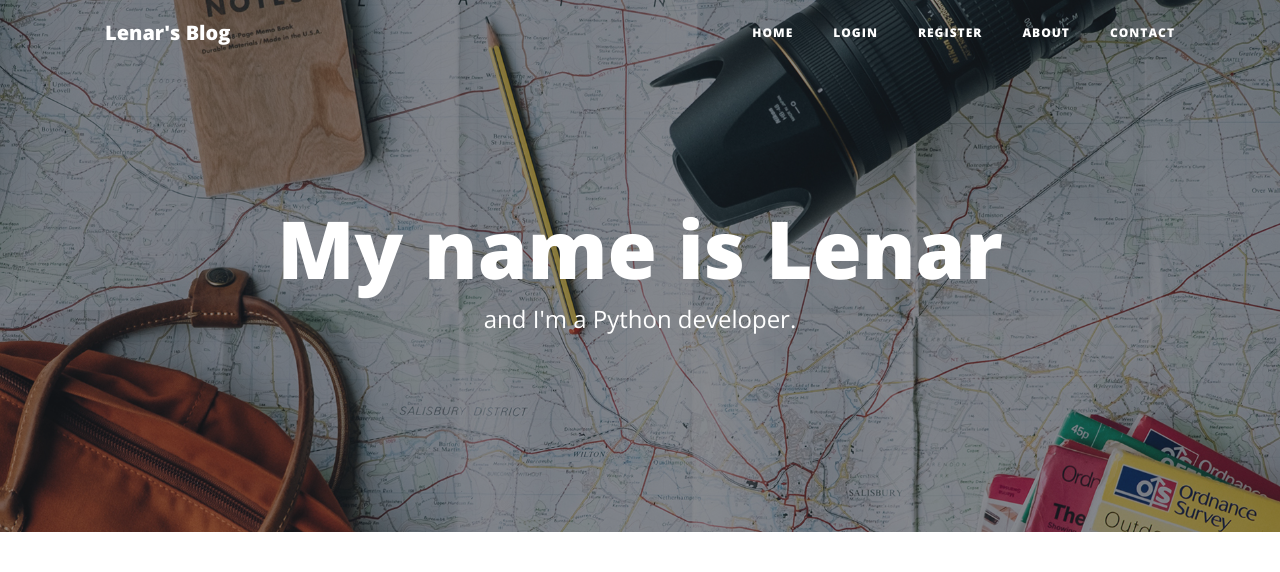
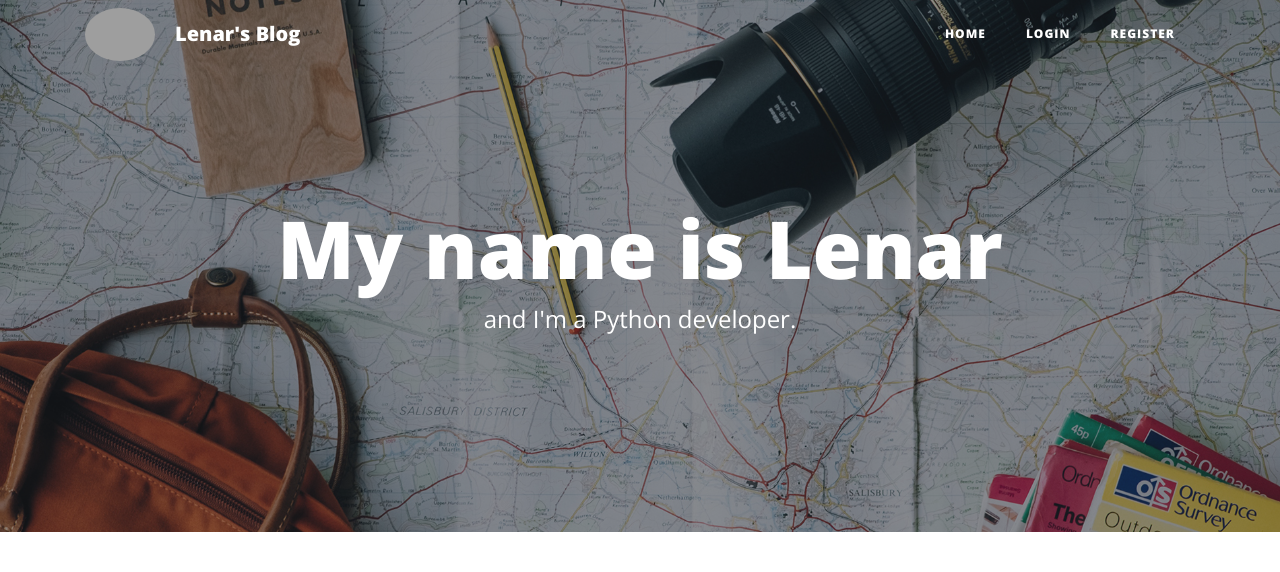
Before and after one commit to lenargasimov/blog, a Flask app: page /about in a window 1280 px wide. Shown: the top 572 px of the page. Run offline with Flask 2, Linux system fonts and the light colour scheme; some libraries are stand-ins or nearby versions; grey boxes are pictures that could not be loaded.

Commit message:
feat: add coffee button, image logo

```diff
--- a/templates/about.html
+++ b/templates/about.html
@@ -19,6 +19,7 @@
   <div class="container">
     <div class="row">
       <div class="col-lg-8 col-md-10 mx-auto">
+        <img src="https://lenargasimov.dev/images/profile.jpg" class="rounded mx-auto d-block" alt="" width="40%">
         <p>Hi! I'm a Python developer. You can read about my projects and find more context for many of the repositories
           hosted here my personal blog, so please keep a look out for new and exciting things.
           Please let me know if you have any ideas!</p>
--- a/templates/header.html
+++ b/templates/header.html
@@ -45,6 +45,7 @@
   <!-- Navigation -->
   <nav class="navbar navbar-expand-md navbar-light fixed-top" id="mainNav">
     <div class="container">
+      <img src="https://raw.githubusercontent.com/lenargasimov/lenargasimov.github.io/main/images/profile.png" alt="" style="width: 70px; border-radius: 50%">
       <a class="navbar-brand" href="{{url_for('get_all_posts')}}">Lenar's Blog</a>
       <button class="navbar-toggler navbar-toggler-right" type="button" data-toggle="collapse" data-target="#navbarResponsive" aria-controls="navbarResponsive" aria-expanded="false" aria-label="Toggle navigation">
         Menu
@@ -67,12 +68,6 @@
             <a class="nav-link" href="{{ url_for('logout') }}">Log Out</a>
           </li>
           {% endif %}
-          <li class="nav-item">
-            <a class="nav-link" href="{{ url_for('about') }}">About</a>
-          </li>
-          <li class="nav-item">
-            <a class="nav-link" href="{{ url_for('contact') }}">Contact</a>
-          </li>
         </ul>
       </div>
     </div>
--- a/templates/index.html
+++ b/templates/index.html
@@ -1,7 +1,7 @@
 {% include "header.html" %}
 
   <!-- Page Header -->
-  <header class="masthead" style="background-image: url('https://images.unsplash.com/reserve/oIpwxeeSPy1cnwYpqJ1w_Dufer%20Collateral%20test.jpg?ixlib=rb-1.2.1&ixid=MnwxMjA3fDB8MHxwaG90by1wYWdlfHx8fGVufDB8fHx8&auto=format&fit=crop&w=916&q=80')">
+  <header class="masthead" style="background-image: url('https://images.unsplash.com/photo-1528292585222-33d2f5b8669c?ixid=MnwxMjA3fDB8MHxwaG90by1wYWdlfHx8fGVufDB8fHx8&ixlib=rb-1.2.1&auto=format&fit=crop&w=1525&q=80')">
     <div class="overlay"></div>
     <div class="container">
       <div class="row">
@@ -9,6 +9,8 @@
           <div class="site-heading">
             <h1>Lenar's Blog</h1>
             <span class="subheading">A collection of random musings.</span>
+            <br>
+            <a href="https://www.buymeacoffee.com/lenargasimov" target="_blank"><img alt="Buy Me A Coffee" src="https://cdn.buymeacoffee.com/buttons/v2/default-green.png" style="width:175px" /></a>
           </div>
         </div>
       </div>
```
